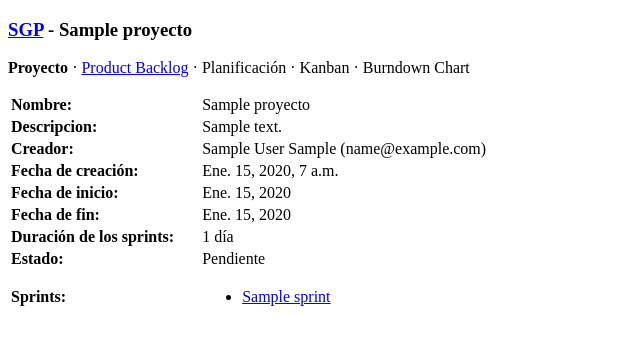
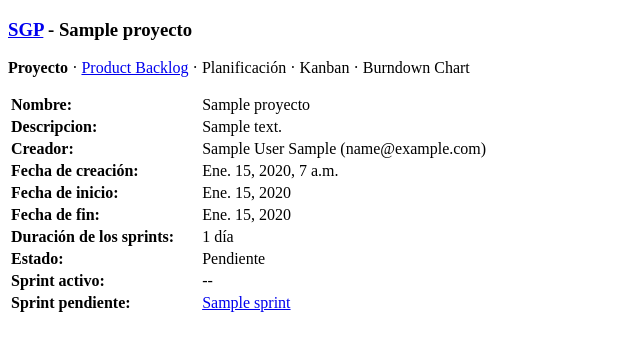
Before and after one commit to santi-acv/sgp-is2, a Django app: a page that uses sgp/templates/sgp/proyecto.html in a window 1280 px wide. Shown: the top 351 px of the page, without its empty margins (0-640 px from the left). Run offline with Django 3.2, Linux system fonts and the light colour scheme; a user stored in the database is signed in; tables that the repository leaves empty hold one stand-in row (values such as "Sample post"); data that the repository does not hold is empty.

Commit message:
aplica correcciones de la iteración 4

```diff
--- a/sgp/migrations/guardian/0001_initial.py
+++ b/sgp/migrations/guardian/0001_initial.py
@@ -1,4 +1,4 @@
-# Generated by Django 3.2.6 on 2021-09-06 07:37
+# Generated by Django 3.2.6 on 2021-10-21 10:22
 
 from django.conf import settings
 from django.db import migrations, models
@@ -10,9 +10,9 @@ class Migration(migrations.Migration):
     initial = True
 
     dependencies = [
+        migrations.swappable_dependency(settings.AUTH_USER_MODEL),
+        ('contenttypes', '0001_initial'),
         ('auth', '0001_initial'),
-        migrations.swappable_dependency(settings.AUTH_USER_MODEL),
-        ('contenttypes', '0002_remove_content_type_name'),
     ]
 
     operations = [
--- a/sgp/models.py
+++ b/sgp/models.py
@@ -219,6 +219,18 @@ class Proyecto(models.Model):
                 errores.append("Falta al menos un usuario con el permiso de "+desc+".")
         return errores
 
+    @property
+    def sprint_activo(self):
+        return self.sprint_set.filter(estado=Sprint.Estado.INICIADO).first()
+
+    @property
+    def sprint_pendiente(self):
+        return self.sprint_set.filter(estado=Sprint.Estado.PENDIENTE).first()
+
+    @property
+    def sprints_finalizados(self):
+        return self.sprint_set.filter(estado=Sprint.Estado.FINALIZADO)
+
     class Meta:
         default_permissions = ()
         permissions = [
@@ -366,13 +378,19 @@ class Sprint(models.Model):
         return errores
 
     @property
-    def capacidad_equipo(self):
-        """Calcula el número de horas disponibles de los miembros del sprint."""
+    def capacidad_diaria(self):
+        """Calcula el número de horas disponibles de los miembros del sprint en un día."""
 
         capacidad = 0
         for miembro in self.participasprint_set.all():
-            capacidad = capacidad + miembro.horas_disponibles
+            capacidad = capacidad + miembro.horas_diarias
         return capacidad
+
+    @property
+    def capacidad_equipo(self):
+        """Calcula el número de horas disponibles de los miembros del sprint en total."""
+
+        return self.capacidad_diaria * (self.fecha_fin - self.fecha_inicio).days
 
     @property
     def costo_backlog(self):
@@ -486,8 +504,8 @@ class ParticipaSprint(models.Model):
     usuario = models.ForeignKey(User, on_delete=models.CASCADE)
     """Usuario que participa en el sprint."""
 
-    horas_disponibles = models.IntegerField()
-    """Horas disponibles por el usuario para este sprint"""
+    horas_diarias = models.IntegerField()
+    """Horas disponibles cada día por el usuario para este sprint"""
 
     user_stories = models.ManyToManyField(UserStory)
     """Indica que user stories tiene asignado el usuario
--- a/sgp/templates/sgp/proyecto.html
+++ b/sgp/templates/sgp/proyecto.html
@@ -23,15 +23,32 @@
     <tr><th>Duración de los sprints:</th>
         <td>{{ proyecto.duracion_sprint }} día{{ proyecto.duracion_sprint|pluralize:"s" }}</td></tr>
     <tr><th>Estado:</th><td>{{ proyecto.get_estado_display }}</td></tr>
-    {% if proyecto.sprint_set.all or "gestionar_proyecto" in proyecto_perms %}
-        <tr><th>Sprints:</th><td><ul>
-            {% for sprint in proyecto.sprint_set.all %}
+    <tr><th>Sprint activo:</th><td>
+        {% if proyecto.sprint_activo %}
+            <a href="{% url 'sgp:mostrar_sprint' proyecto_id=proyecto.pk sprint_id=proyecto.sprint_activo.id %}">
+                {{ proyecto.sprint_activo }}</a>
+        {% else %}
+            --
+        {% endif %}
+    </td></tr>
+    <tr><th>Sprint pendiente:</th><td>
+        {% if proyecto.sprint_pendiente %}
+            <a href="{% url 'sgp:mostrar_sprint' proyecto_id=proyecto.pk sprint_id=proyecto.sprint_pendiente.id %}">
+                {{ proyecto.sprint_pendiente }}</a>
+        {% else %}
+            {% if "gestionar_proyecto" in proyecto_perms %}
+                <a href="{% url 'sgp:crear_sprint' proyecto.id %}">+ Crear sprint</a>
+            {% else %}
+                --
+            {% endif %}
+        {% endif %}
+    </td></tr>
+    {% if proyecto.sprints_finalizados.first %}
+        <tr><th>Sprints finalizados:</th><td><ul>
+            {% for sprint in proyecto.sprints_finalizados.all %}
                 <li><a href="{% url 'sgp:mostrar_sprint' proyecto_id=proyecto.pk sprint_id=sprint.id %}">
                     {{ sprint }}</a></li>
             {% endfor %}
-            {% if "gestionar_proyecto" in proyecto_perms %}
-                <p><a href="{% url 'sgp:crear_sprint' proyecto.id %}">Crear sprint</a></p>
-            {% endif %}
         </ul></td></tr>
     {% endif %}
 </table>
@@ -44,9 +61,16 @@
         </ul>
         <form method=POST>
             {% csrf_token %}
-            <p><input type="submit" value="Iniciar Proyecto"></p>
+            <p><input type="submit" value="Iniciar Proyecto" onclick="confirmar(event)"></p>
         </form>
     {% endif %}
 {% endif %}
+<script type="text/javascript">
+    function confirmar(e) {
+        if (!confirm('¿Está seguro de que desea iniciar el proyecto?')) {
+            e.preventDefault();
+        }
+    }
+</script>
 </body>
 </html>
--- a/sgp/templates/sgp/sprint-menu.html
+++ b/sgp/templates/sgp/sprint-menu.html
@@ -8,7 +8,7 @@
     {% else %}
         <a href="{% url 'sgp:mostrar_sprint' proyecto.id sprint.id %}">Sprint</a>
     {% endif %}
-    {% if "gestionar_proyecto" in proyecto_perms %}
+    {% if "gestionar_proyecto" in proyecto_perms and sprint.estado == sprint.Estado.PENDIENTE %}
         {% if pos == "Editar" %}
             &#183; <strong>Editar</strong>
         {% else %}
```
Also changed, not shown: sgp/forms.py (+4 -4 lines), sgp/templates/sgp/sprint-equipo.html (+5 -4 lines), sgp/templates/sgp/sprint.html (+16 -9 lines), sgp/tests.py (+5 -5 lines), sgp/migrations/0001_initial.py, sgp/migrations/0002_rename_horas_disponibles_participasprint_horas_diarias.py (added).
